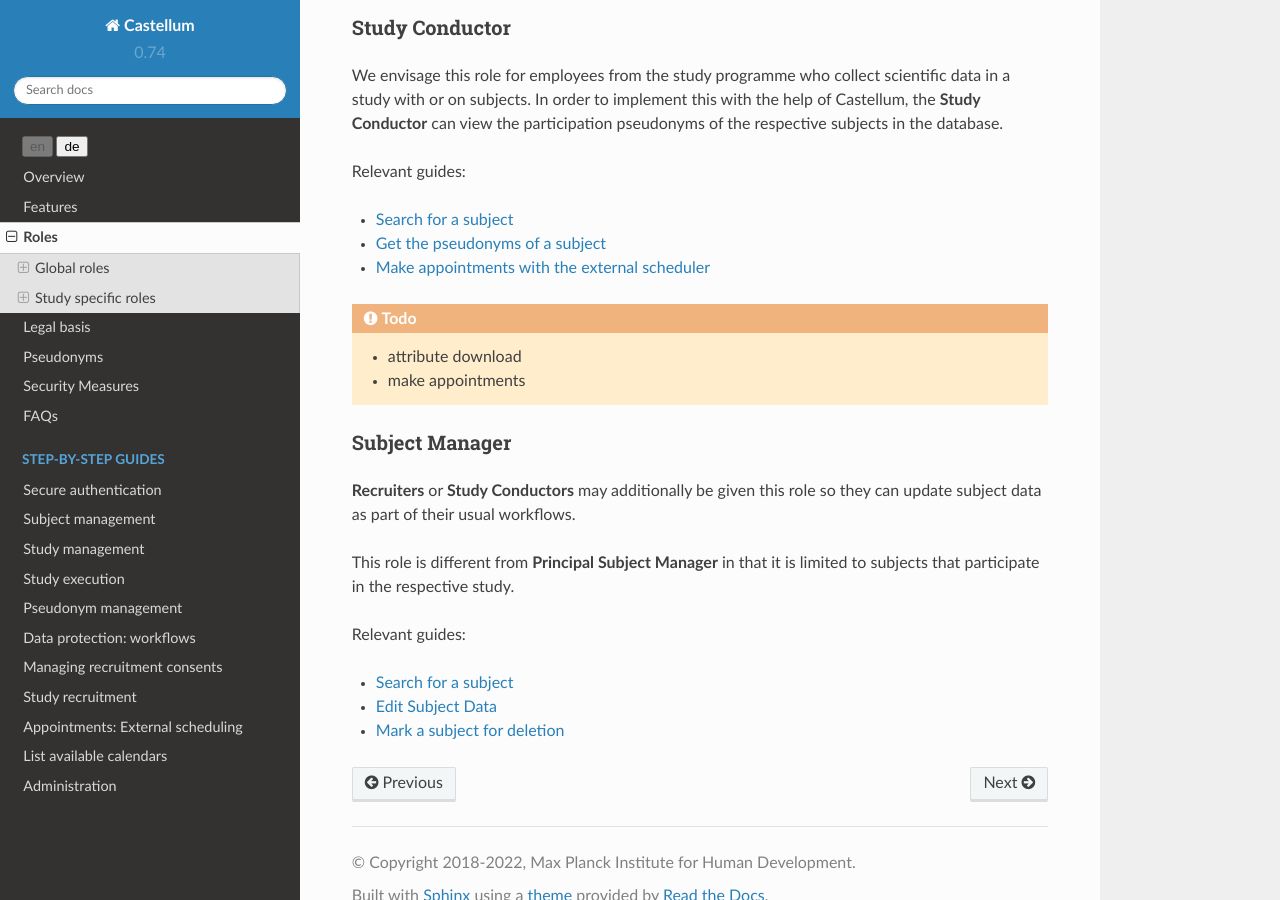
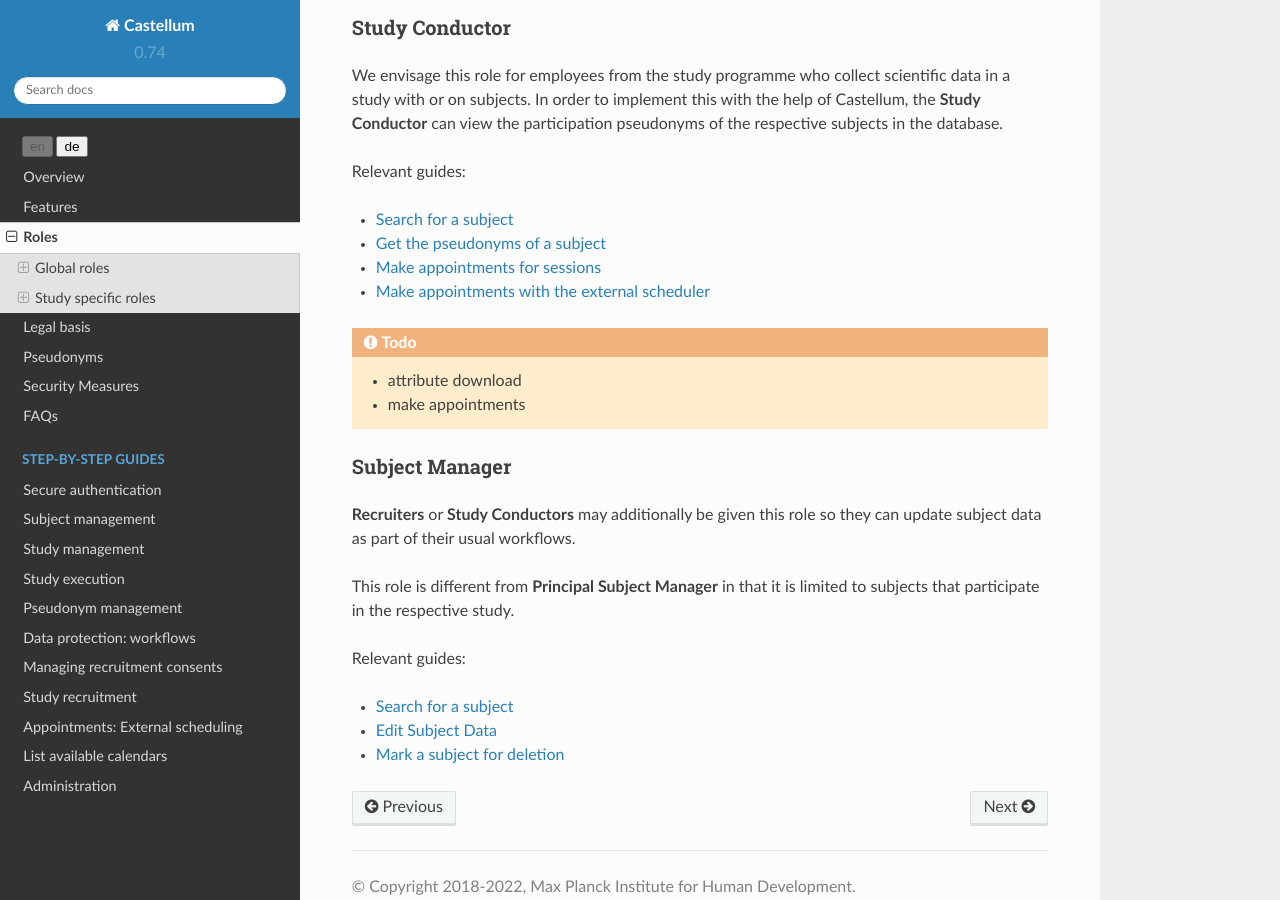
Before and after one commit to DouglasNeuroInformatics/castellum, a Sphinx documentation site: the page built from source/roles.rst, in a window 1280 px wide and 900 px high, scrolled down 2874 px. Built offline with Sphinx 7.4.7 and the Read the Docs theme 2.0.0, drawn with Linux system fonts in a browser that asks for light colours.

Commit message:
link appointment guide for conductors

```diff
--- a/source/roles.rst
+++ b/source/roles.rst
@@ -143,6 +143,7 @@ Relevant guides:
 
 -   :ref:`subject-search`
 -   :ref:`subject-get-pseudonym`
+-   :ref:`recruitment-appointments`
 -   :ref:`make-appointments-with-external-scheduler`
 
 
```
